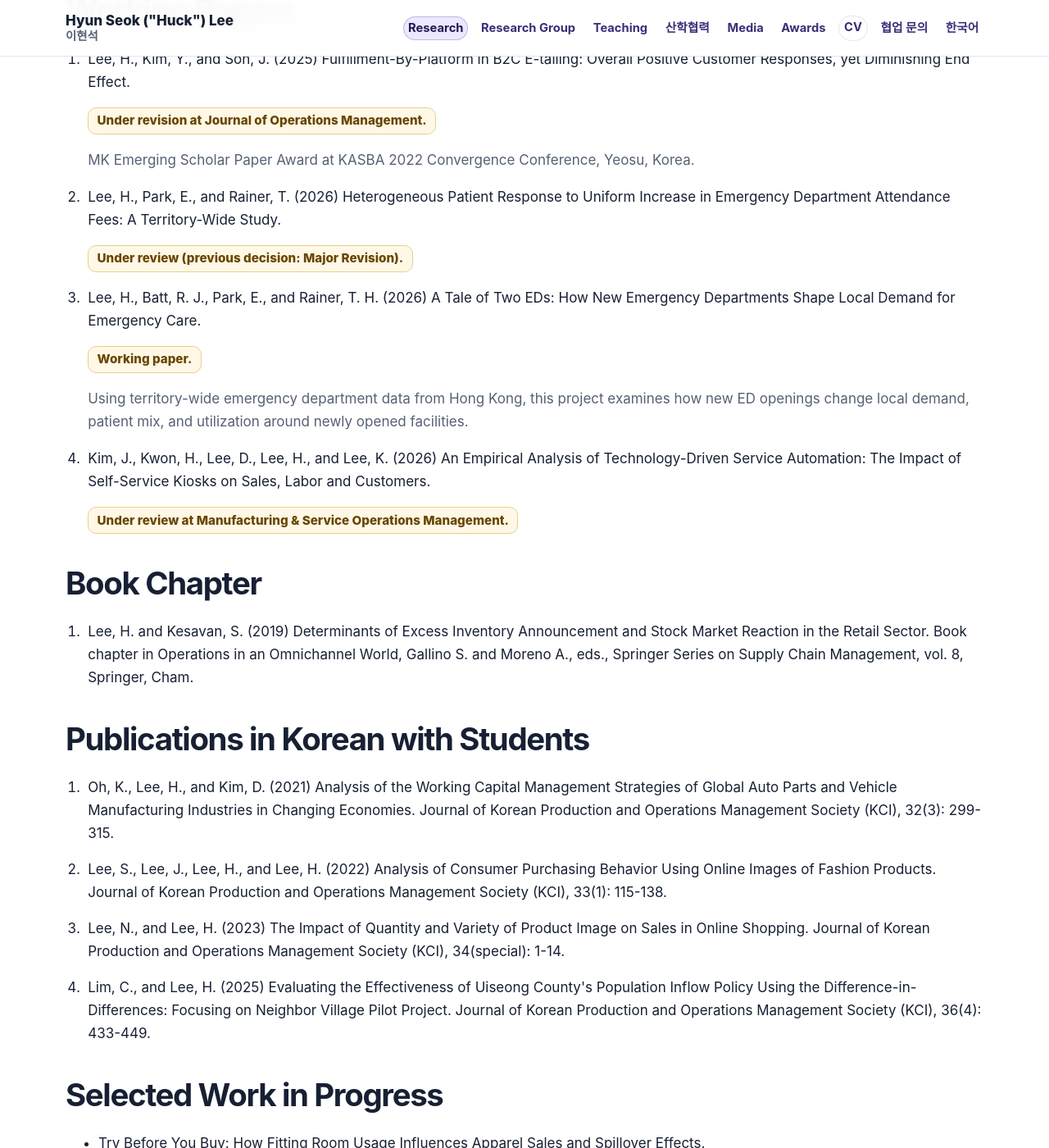
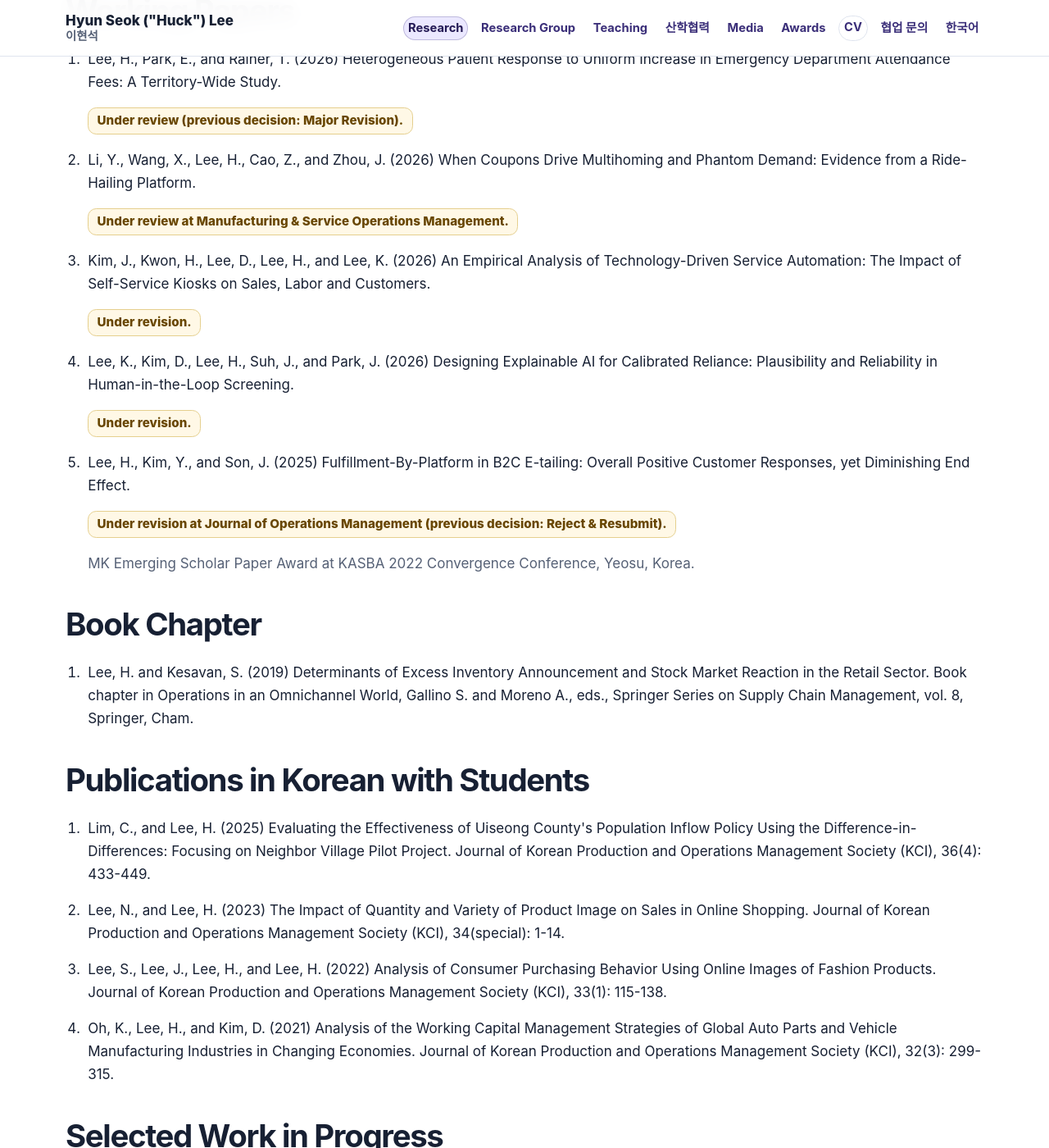
Before and after one commit to lordya2/lordya2.github.io, a Jekyll site: the page built from pages/research.md, in a window 1280 px wide and 1400 px high, scrolled down 1940 px. Shown: the whole window at 82% size. Built offline with Jekyll 4.4.1, drawn with Linux system fonts in a browser that asks for light colours; some of the changed text lies outside the part shown.

Commit message:
Sync Research page with the current CV (#31)
Align Working Papers and Work in Progress with the current CV, order Korean publications newest first, and remove the public sample PDF.

```diff
--- a/_data/publications.yml
+++ b/_data/publications.yml
@@ -120,14 +120,6 @@
   featured_order: 3
   research_theme_ids:
     - 'retail-service-operations'
-- id: 'fulfillment-by-platform'
-  category: 'working_paper'
-  short_title: 'Fulfillment by Platform'
-  citation: 'Lee, H., Kim, Y., and Son, J. (2025) Fulfillment-By-Platform in B2C E-tailing: Overall Positive Customer Responses, yet Diminishing End Effect.'
-  status: 'Under revision at Journal of Operations Management.'
-  note: 'MK Emerging Scholar Paper Award at KASBA 2022 Convergence Conference, Yeosu, Korea.'
-  research_theme_ids:
-    - 'platforms-digital-operations'
 - id: 'emergency-department-fees'
   category: 'working_paper'
   short_title: 'Emergency Department Attendance Fees'
@@ -136,37 +128,82 @@
   research_theme_ids:
     - 'healthcare-pharmaceutical-supply-chains'
     - 'empirical-om-causal-inference'
-- id: 'ed-openings-two-eds'
+- id: 'coupons-multihoming-phantom-demand'
   category: 'working_paper'
-  short_title: 'A Tale of Two EDs'
-  citation: 'Lee, H., Batt, R. J., Park, E., and Rainer, T. H. (2026) A Tale of Two EDs: How New Emergency Departments Shape Local Demand for Emergency Care.'
-  status: 'Working paper.'
-  note: 'Using territory-wide emergency department data from Hong Kong, this project examines how new ED openings change local demand, patient mix, and utilization around newly opened facilities.'
+  short_title: 'Coupons, Multihoming, and Phantom Demand'
+  citation: 'Li, Y., Wang, X., Lee, H., Cao, Z., and Zhou, J. (2026) When Coupons Drive Multihoming and Phantom Demand: Evidence from a Ride-Hailing Platform.'
+  status: 'Under review at Manufacturing & Service Operations Management.'
   research_theme_ids:
-    - 'healthcare-pharmaceutical-supply-chains'
-    - 'empirical-om-causal-inference'
+    - 'platforms-digital-operations'
 - id: 'self-service-kiosks'
   category: 'working_paper'
   short_title: 'Self-Service Kiosks'
   citation: 'Kim, J., Kwon, H., Lee, D., Lee, H., and Lee, K. (2026) An Empirical Analysis of Technology-Driven Service Automation: The Impact of Self-Service Kiosks on Sales, Labor and Customers.'
-  status: 'Under review at Manufacturing & Service Operations Management.'
+  status: 'Under revision.'
+  research_theme_ids:
+    - 'platforms-digital-operations'
+- id: 'explainable-ai-calibrated-reliance'
+  category: 'working_paper'
+  short_title: 'Explainable AI for Calibrated Reliance'
+  citation: 'Lee, K., Kim, D., Lee, H., Suh, J., and Park, J. (2026) Designing Explainable AI for Calibrated Reliance: Plausibility and Reliability in Human-in-the-Loop Screening.'
+  status: 'Under revision.'
+  research_theme_ids:
+    - 'platforms-digital-operations'
+- id: 'fulfillment-by-platform'
+  category: 'working_paper'
+  short_title: 'Fulfillment by Platform'
+  citation: 'Lee, H., Kim, Y., and Son, J. (2025) Fulfillment-By-Platform in B2C E-tailing: Overall Positive Customer Responses, yet Diminishing End Effect.'
+  status: 'Under revision at Journal of Operations Management (previous decision: Reject & Resubmit).'
+  note: 'MK Emerging Scholar Paper Award at KASBA 2022 Convergence Conference, Yeosu, Korea.'
   research_theme_ids:
     - 'platforms-digital-operations'
 - id: 'omnichannel-excess-inventory'
   category: 'book_chapter'
   citation: 'Lee, H. and Kesavan, S. (2019) Determinants of Excess Inventory Announcement and Stock Market Reaction in the Retail Sector. Book chapter in Operations in an Omnichannel World, Gallino S. and Moreno A., eds., Springer Series on Supply Chain Management, vol. 8, Springer, Cham.'
+- id: 'uiseong-population-policy'
+  category: 'korean_publication'
+  citation: "Lim, C., and Lee, H. (2025) Evaluating the Effectiveness of Uiseong County's Population Inflow Policy Using the Difference-in-Differences: Focusing on Neighbor Village Pilot Project. Journal of Korean Production and Operations Management Society (KCI), 36(4): 433-449."
+- id: 'online-shopping-product-images'
+  category: 'korean_publication'
+  citation: 'Lee, N., and Lee, H. (2023) The Impact of Quantity and Variety of Product Image on Sales in Online Shopping. Journal of Korean Production and Operations Management Society (KCI), 34(special): 1-14.'
+- id: 'fashion-images-purchasing'
+  category: 'korean_publication'
+  citation: 'Lee, S., Lee, J., Lee, H., and Lee, H. (2022) Analysis of Consumer Purchasing Behavior Using Online Images of Fashion Products. Journal of Korean Production and Operations Management Society (KCI), 33(1): 115-138.'
 - id: 'working-capital-auto-parts'
   category: 'korean_publication'
   citation: 'Oh, K., Lee, H., and Kim, D. (2021) Analysis of the Working Capital Management Strategies of Global Auto Parts and Vehicle Manufacturing Industries in Changing Economies. Journal of Korean Production and Operations Management Society (KCI), 32(3): 299-315.'
-- id: 'fashion-images-purchasing'
-  category: 'korean_publication'
-  citation: 'Lee, S., Lee, J., Lee, H., and Lee, H. (2022) Analysis of Consumer Purchasing Behavior Using Online Images of Fashion Products. Journal of Korean Production and Operations Management Society (KCI), 33(1): 115-138.'
-- id: 'online-shopping-product-images'
-  category: 'korean_publication'
-  citation: 'Lee, N., and Lee, H. (2023) The Impact of Quantity and Variety of Product Image on Sales in Online Shopping. Journal of Korean Production and Operations Management Society (KCI), 34(special): 1-14.'
-- id: 'uiseong-population-policy'
-  category: 'korean_publication'
-  citation: "Lim, C., and Lee, H. (2025) Evaluating the Effectiveness of Uiseong County's Population Inflow Policy Using the Difference-in-Differences: Focusing on Neighbor Village Pilot Project. Journal of Korean Production and Operations Management Society (KCI), 36(4): 433-449."
+- id: 'ed-openings-two-eds'
+  category: 'work_in_progress'
+  short_title: 'A Tale of Two EDs'
+  citation: 'Lee, H., Park, E., Batt, R., and Rainer, T. A Tale of Two EDs: Demand-Inducing Effects of Opening New Emergency Departments.'
+  status: 'Writing an initial draft.'
+  target: 'Management Science'
+  research_theme_ids:
+    - 'healthcare-pharmaceutical-supply-chains'
+    - 'empirical-om-causal-inference'
 - id: 'try-before-you-buy'
   category: 'work_in_progress'
-  title: 'Try Before You Buy: How Fitting Room Usage Influences Apparel Sales and Spillover Effects.'
+  short_title: 'Try Before You Buy'
+  citation: 'Yoon, S., and Lee, H. Try Before You Buy: How Fitting Room Usage Influences Apparel Sales and Spillover Effects.'
+  status: 'Finalizing an initial draft.'
+  target: 'Manufacturing & Service Operations Management'
+  research_theme_ids:
+    - 'retail-service-operations'
+- id: 'grocery-checkout-peer-effects'
+  category: 'work_in_progress'
+  short_title: 'Peer Effects on Grocery Store Check-out Productivity'
+  citation: 'Lee, H., Lu, G., and Son, J. An Investigation of Peer Effects on Grocery Store Check-out Productivity.'
+  research_theme_ids:
+    - 'retail-service-operations'
+- id: 'managerial-incentive-labor-scheduling'
+  category: 'work_in_progress'
+  short_title: 'Managerial Incentive and Labor Scheduling'
+  citation: 'Lee, H., and Kesavan, S. Managerial Incentive and Labor Scheduling.'
+  research_theme_ids:
+    - 'retail-service-operations'
+- id: 'shopping-impeding-behavior'
+  category: 'work_in_progress'
+  short_title: 'Impeding Behavior in Shopping and Product Trial'
+  citation: 'Lee, H., and Reynolds-Mcilnay, R. Impeding Behavior in Shopping and Product Trial.'
+  research_theme_ids:
+    - 'retail-service-operations'
--- a/pages/research.md
+++ b/pages/research.md
@@ -35,7 +35,7 @@ description: Research themes, methods, publications, working papers, and selecte
   <ol class="publication-list">{% for item in korean_publications %}<li id="publication-{{ item.id }}">{{ item.citation }}</li>{% endfor %}</ol>
 
   <h2>Selected Work in Progress</h2>
-  <ul>{% for item in work_in_progress %}<li id="publication-{{ item.id }}">{{ item.title | default: item.citation }}</li>{% endfor %}</ul>
+  <ol class="publication-list">{% for item in work_in_progress %}<li id="publication-{{ item.id }}" class="publication-item"><p class="publication-citation">{{ item.citation | default: item.title }}</p>{% if item.status or item.target %}<p>{% if item.status %}<span class="status-badge">{{ item.status }}</span>{% endif %}{% if item.target %} <span class="muted">Target: {{ item.target }}.</span>{% endif %}</p>{% endif %}</li>{% endfor %}</ol>
 
   <p><a class="button" href="{{ site.data.profile.cv_url }}" data-analytics-event="cv_download">Download full CV</a></p>
 </section>
```
Also changed, not shown: 1 other file.
